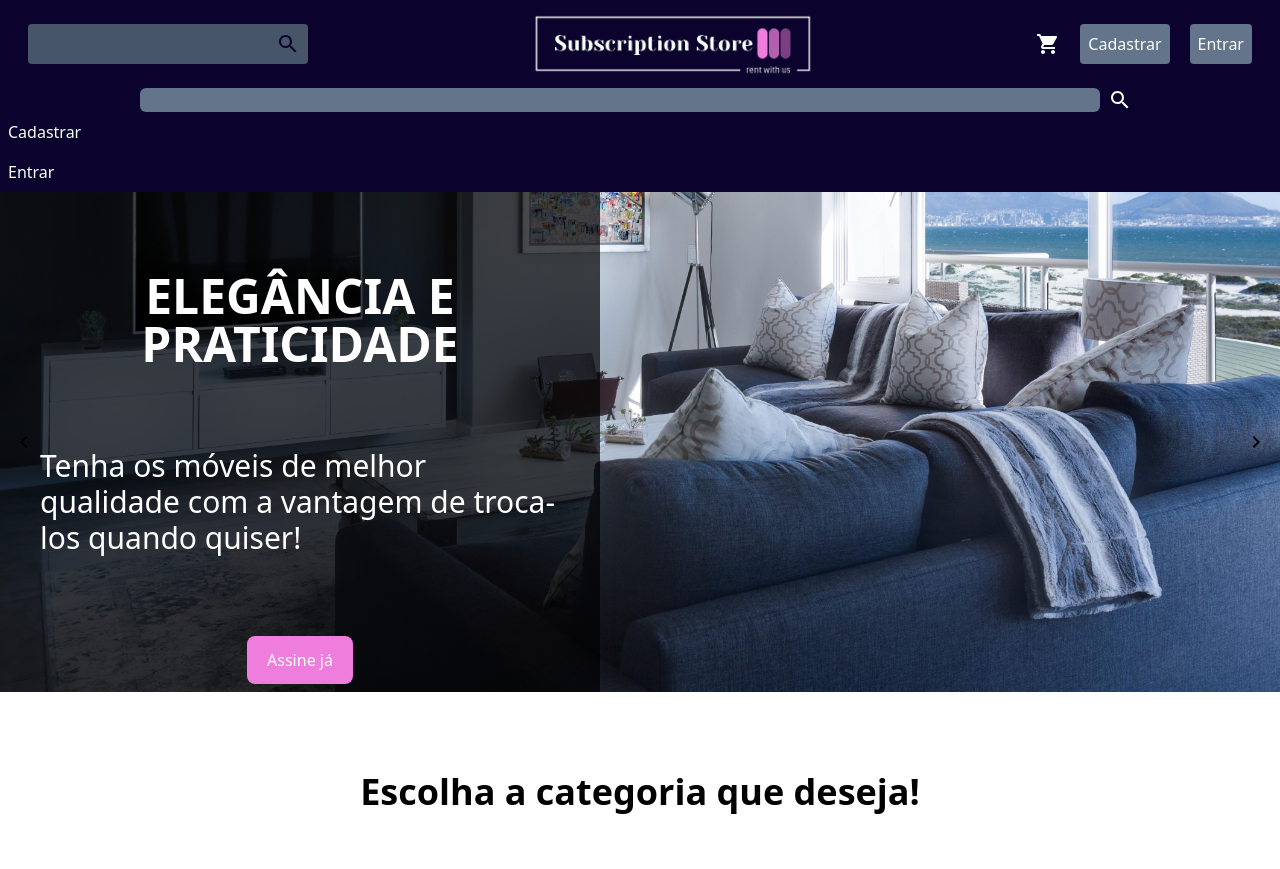
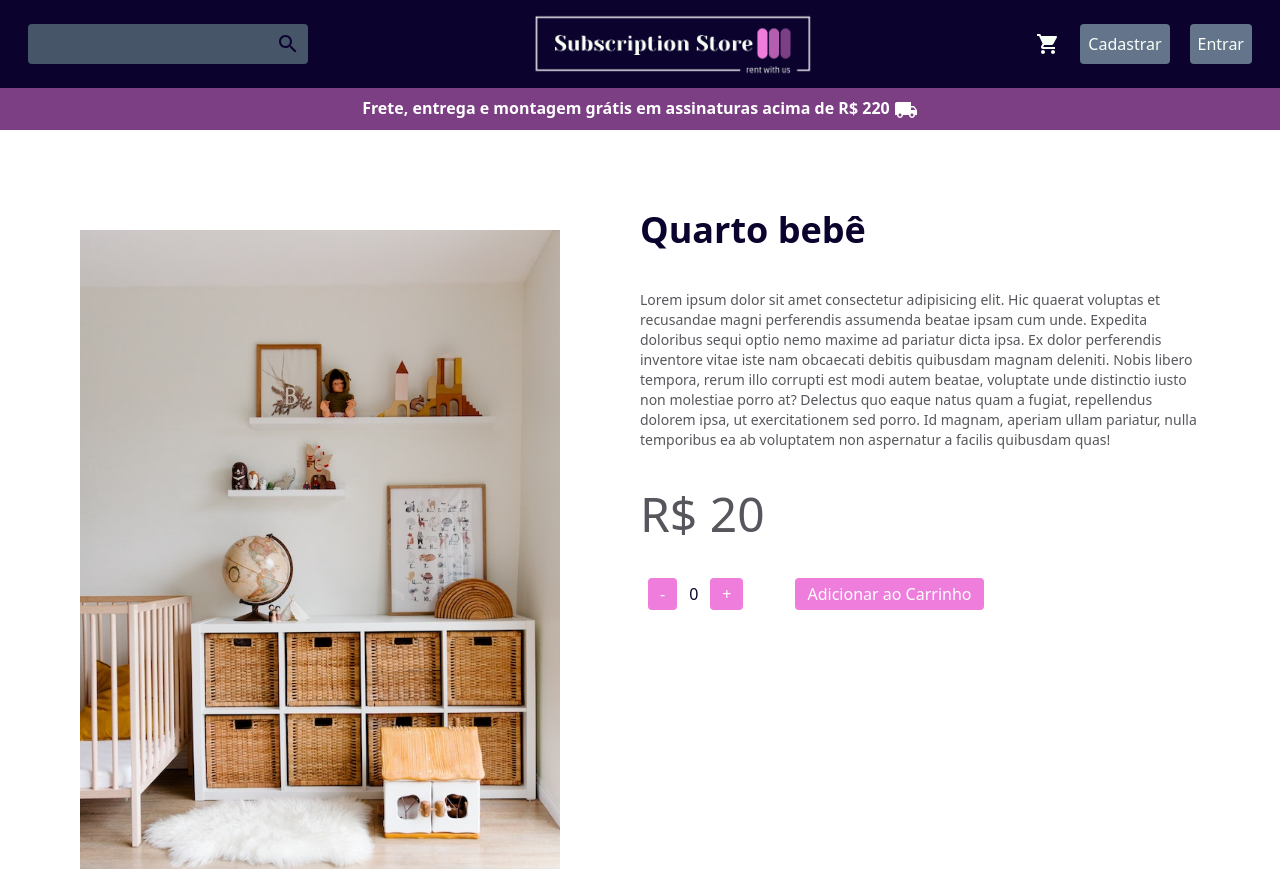
Before and after one commit to rsouzaf07/SubscriptionStore, a React (Vite) app in the folder client/: page / in a window 1280 px wide. Shown: the top 869 px of the page. Built offline with nearby package versions, Linux system fonts and the light colour scheme.

Commit message:
adding responsivity and comment in the page of details of products

```diff
--- a/client/src/App.tsx
+++ b/client/src/App.tsx
@@ -13,7 +13,7 @@ function App() {
 
   return (
    <>
-    <Home/>
+    <Product/>
    </>
   )
 }
--- a/client/src/Component/InfoProducts.tsx
+++ b/client/src/Component/InfoProducts.tsx
@@ -2,17 +2,20 @@ import React from 'react'
 
 export default function InfoProducts() {
   return (
-    <section className='flex m-20 '>
-        <figure className='flex-1'>
-            <img src='./src/assets/armario-bebe.jpg'  className=' h-[90vh]'/>
+    <section className='md:flex md:m-20'>
+
+        <figure className='md:flex-1 '>
+            <img src='./src/assets/armario-bebe.jpg'  className=' ms:w-[240px] my-5  ms:mx-auto md:h-[90vh]'/>
         </figure>
-        <section className='flex-1' >
+        {/* Container info */}
+        <section className='md:flex-1' >
             <h2 className='text-[#0B022D] font-bold text-4xl '>Quarto bebê</h2>
             <p className='text-[#58565c] text-sm my-10'>Lorem ipsum dolor sit amet consectetur adipisicing elit. Hic quaerat voluptas et recusandae magni perferendis assumenda beatae ipsam cum unde. Expedita doloribus sequi optio nemo maxime ad pariatur dicta ipsa.
             Ex dolor perferendis inventore vitae iste nam obcaecati debitis quibusdam magnam deleniti. Nobis libero tempora, rerum illo corrupti est modi autem beatae, voluptate unde distinctio iusto non molestiae porro at?
             Delectus quo eaque natus quam a fugiat, repellendus dolorem ipsa, ut exercitationem sed porro. Id magnam, aperiam ullam pariatur, nulla temporibus ea ab voluptatem non aspernatur a facilis quibusdam quas!</p>
             <p className='text-[#58565c] text-5xl '>R$ 20</p>
-            <div className='flex mt-10 gap-3 items-center text-white'>
+            {/* quantity selected */}
+            <div className='flex md:mt-10 my-10 mx-2 gap-3 items-center text-white'>
                 <button className='px-3 py-1 bg-[#EE7DDC] rounded'>-</button>
                 <p className='text-[#0B022D]'>0</p>
                 <button className='px-3 py-1 bg-[#EE7DDC] rounded'>+</button>
--- a/client/src/Component/Navbar.tsx
+++ b/client/src/Component/Navbar.tsx
@@ -1,7 +1,10 @@
-import React from 'react'
+import React, { useState } from 'react'
 import { Menu, Search, ShoppingCart } from '@material-ui/icons'
 
 export default function Navbar() {
+  const [hiddenMenu, setHiddenMenu] = useState(false)
+
+
   return (
     <section>
 
@@ -27,13 +30,14 @@ export default function Navbar() {
         {/* Navbar menu with responsivity */ }
         <div className='md:hidden flex items-center'>
           <ShoppingCart className='cursor-pointer mx-2'/>
-          <Menu className='cursor-pointer'/>
+          <Menu className='cursor-pointer' onClick={() => setHiddenMenu(!hiddenMenu)}/>
         </div>
       </div>
 
-      {/* mobile buttons in menu */}
-
-      <div className=' text-[#F7FFF7] bg-[#0B022D]'>
+      {/* hide/show mobile buttons in menu */}
+      {
+      hiddenMenu ? <>
+      <div className={`${hiddenMenu} text-[#F7FFF7] bg-[#0B022D]`}>
         <div className='flex justify-center '>
           <input type='text' className='w-3/4 bg-[#64748B] rounded-md' />
           <Search className='mx-2'/>
@@ -41,6 +45,8 @@ export default function Navbar() {
         <p className='p-2 cursor-pointer hover:opacity-70'>Cadastrar</p>
         <p className='p-2 cursor-pointer hover:opacity-70'>Entrar</p>
       </div>
+      </> : null
+      }
     </section>
   )
 }
--- a/client/src/Component/Promotion.tsx
+++ b/client/src/Component/Promotion.tsx
@@ -5,8 +5,8 @@ import {LocalShipping} from '@material-ui/icons'
 export default function Promotion() {
   return (
     <div className='bg-[#7C3F84] justify-center p-2 flex'>
-      <h2 className='text-white font-bold mx-2'>Frete, entrega e montagem grátis em assinaturas acima de R$ 220 </h2>
-      <LocalShipping className='text-white'/>
+      <h2 className='ms:text-xs text-white font-bold mx-2'>Frete, entrega e montagem grátis em assinaturas acima de R$ 220 <LocalShipping className='text-white'/> </h2>
+
     </div>
   )
 }
```
